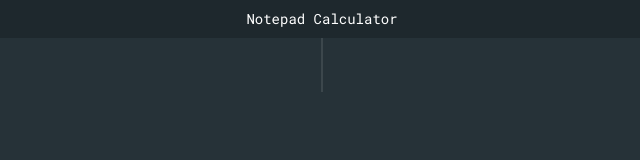
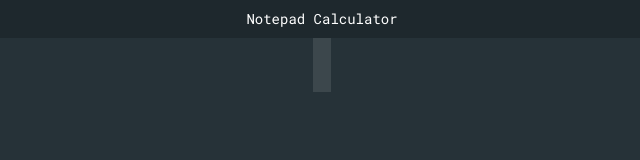
Before and after one commit to scottmangiapane/calcnotes.app, a React (Create React App) app: page / in a window 1280 px wide. Shown: the top 160 px of the page, without its empty margins (318-958 px from the left). Built offline with nearby package versions, Linux system fonts and the light colour scheme.

Commit message:
Added working split pane functionality

```diff
--- a/src/components/App.jsx
+++ b/src/components/App.jsx
@@ -1,16 +1,19 @@
 import { createContext, useReducer } from 'react';
 
-import './App.css';
 import Editor from './Editor';
 import Solutions from './Solutions';
+import SplitPane from './SplitPane';
 import Titlebar from './Titlebar';
-import Divider from './split-pane/Divider';
-import Pane from './split-pane/Pane';
-import SplitPane from './split-pane/SplitPane';
+
+import './App.css';
 
 export const AppContext = createContext();
 
-function reducer(state, action) {
+function App() {
+  const initialState = { text: '' };
+  const [state, dispatch] = useReducer(appReducer, initialState);
+
+  function appReducer(state, action) {
     switch (action.type) {
       case 'UPDATE_INPUT':
         return { ...state, text: action.data };
@@ -19,25 +22,14 @@ function reducer(state, action) {
     }
   }
 
-const initialState = { text: '' };
-
-function App() {
-  const [state, dispatch] = useReducer(reducer, initialState);
-
   return (
     <div className='App'>
       <Titlebar />
       <div className='dashboard'>
         <AppContext.Provider value={{ state, dispatch }}>
-          <SplitPane>
-            <Pane>
-              <Editor className='fill' />
-            </Pane>
-            <Divider />
-            <Pane>
-              <Solutions className='fill' />
-            </Pane>
-          </SplitPane>
+          <SplitPane
+            left={ <Editor className='fill' /> }
+            right={ <Solutions className='fill' /> } />
         </AppContext.Provider>
       </div>
     </div>
--- a/src/components/Editor.jsx
+++ b/src/components/Editor.jsx
@@ -5,27 +5,25 @@ import { AppContext } from './App';
 
 import './Editor.css';
 
-function syncScroll(editingRef, highlightingRef) {
-  if (editingRef?.current && highlightingRef?.current) {
-    highlightingRef.current.scrollLeft = editingRef.current.scrollLeft;
-    highlightingRef.current.scrollTop = editingRef.current.scrollTop;
-  }
-}
-
 function Editor() {
-  const { state, dispatch } = useContext(AppContext);
-
   const editingRef = createRef();
   const highlightingRef = createRef();
   const prismRef = createRef();
-
+  const { state, dispatch } = useContext(AppContext);
   const [rows, setRows] = useState(0);
 
   useEffect(() => {
-    if (prismRef?.current) {
+    if (prismRef.current) {
       Prism.highlightElement(prismRef.current);
     }
   });
+
+  function syncScroll() {
+    if (editingRef?.current && highlightingRef?.current) {
+      highlightingRef.current.scrollLeft = editingRef.current.scrollLeft;
+      highlightingRef.current.scrollTop = editingRef.current.scrollTop;
+    }
+  }
 
   return (
     <div id='wrapper'>
@@ -38,9 +36,9 @@ function Editor() {
         onInput={ (event) => {
           setRows( event.target.value.split('\n').length );
           dispatch({ type: 'UPDATE_INPUT', data: event.target.value });
-          syncScroll(editingRef, highlightingRef);
+          syncScroll();
         } }
-        onScroll={ () => syncScroll(editingRef, highlightingRef) }
+        onScroll={ syncScroll }
       />
       <pre ref={ highlightingRef } id='highlight'>
         <code ref={ prismRef } className='language-javascript'>
--- /dev/null
+++ b/src/components/SplitPane.css
@@ -0,0 +1,21 @@
+.SplitPane {
+    display: flex;
+    height: 100%;
+    width: 100%;
+}
+
+.divider {
+    cursor: col-resize;
+    background-color: rgba(255, 255, 255, 0.1);
+    user-select: none;
+    width: 20px;
+}
+
+.divider:hover { background-color: rgba(255, 255, 255, 0.2); }
+
+.pane {
+    height: 100%;
+    min-width: 20px;
+    padding: 16px;
+    width: 50%;
+}
--- /dev/null
+++ b/src/components/SplitPane.jsx
@@ -0,0 +1,62 @@
+import { createRef, useEffect, useState } from 'react';
+
+import './SplitPane.css';
+
+function SplitPane({ left, right }) {
+  const leftPaneRef = createRef();
+  const dividerRef = createRef();
+  const rightPaneRef = createRef();
+  const [mouseDown, setMouseDown] = useState(false);
+  const [mouse, setMouse] = useState({});
+
+  useEffect(() => {
+    document.addEventListener('mousemove', onMouseMove);
+    document.addEventListener('mouseup', onMouseUp);
+    return () => {
+      document.removeEventListener('mousemove', onMouseMove);
+      document.removeEventListener('mouseup', onMouseUp);
+    }
+  });
+
+  function onMouseDown(event) {
+    setMouseDown(true);
+    setMouse({
+      event,
+      offsetLeft: dividerRef.current.offsetLeft,
+      offsetTop: dividerRef.current.offsetTop,
+      firstWidth: leftPaneRef.current.offsetWidth,
+      secondWidth: rightPaneRef.current.offsetWidth
+    });
+  }
+
+  function onMouseMove(event) {
+    if (mouseDown && dividerRef.current && leftPaneRef.current && rightPaneRef.current) {
+      const delta = {
+        x: event.clientX - mouse.event.clientX,
+        y: event.clientY - mouse.event.clientY
+      };
+      delta.x = Math.min(Math.max(delta.x, -mouse.firstWidth), mouse.secondWidth);
+      dividerRef.current.style.left = mouse.offsetLeft + delta.x + 'px';
+      leftPaneRef.current.style.width = (mouse.firstWidth + delta.x) + 'px';
+      rightPaneRef.current.style.width = (mouse.secondWidth - delta.x) + 'px';
+    }
+  }
+
+  function onMouseUp() {
+    setMouseDown(false);
+  }
+
+  return (
+    <div className='SplitPane'>
+      <div ref={ leftPaneRef } className='pane'>{ left }</div>
+      <div
+        ref={ dividerRef }
+        className='divider'
+        onMouseDown={ onMouseDown }>
+      </div>
+      <div ref={ rightPaneRef } className='pane'>{ right }</div>
+    </div>
+  );
+};
+
+export default SplitPane;
--- a/src/components/split-pane/Divider.css
+++ /dev/null
@@ -1,8 +0,0 @@
-.Divider {
-    cursor: col-resize;
-    background-color: rgba(255, 255, 255, 0.1);
-    user-select: none;
-    width: 2px;
-}
-
-.Divider:hover { background-color: rgba(255, 255, 255, 0.2); }
--- a/src/components/split-pane/Divider.jsx
+++ /dev/null
@@ -1,9 +0,0 @@
-import './Divider.css';
-
-function Divider() {
-  return (
-    <div className='Divider'></div>
-  );
-}
-
-export default Divider;
--- a/src/components/split-pane/Pane.css
+++ /dev/null
@@ -1,6 +0,0 @@
-.Pane {
-    height: 100%;
-    min-width: 20px;
-    padding: 16px;
-    width: 50%;
-}
--- a/src/components/split-pane/Pane.jsx
+++ /dev/null
@@ -1,9 +0,0 @@
-import './Pane.css';
-
-function Pane(props) {
-  return (
-    <div className='Pane'>{ props.children }</div>
-  );
-}
-
-export default Pane;
--- a/src/components/split-pane/SplitPane.css
+++ /dev/null
@@ -1,5 +0,0 @@
-.SplitPane {
-    display: flex;
-    height: 100%;
-    width: 100%;
-}
--- a/src/components/split-pane/SplitPane.jsx
+++ /dev/null
@@ -1,9 +0,0 @@
-import './SplitPane.css';
-
-function SplitPane(props) {
-  return (
-    <div className='SplitPane'>{ props.children }</div>
-  );
-}
-
-export default SplitPane;
```
Lines whose indentation alone changed are shown as unchanged.
